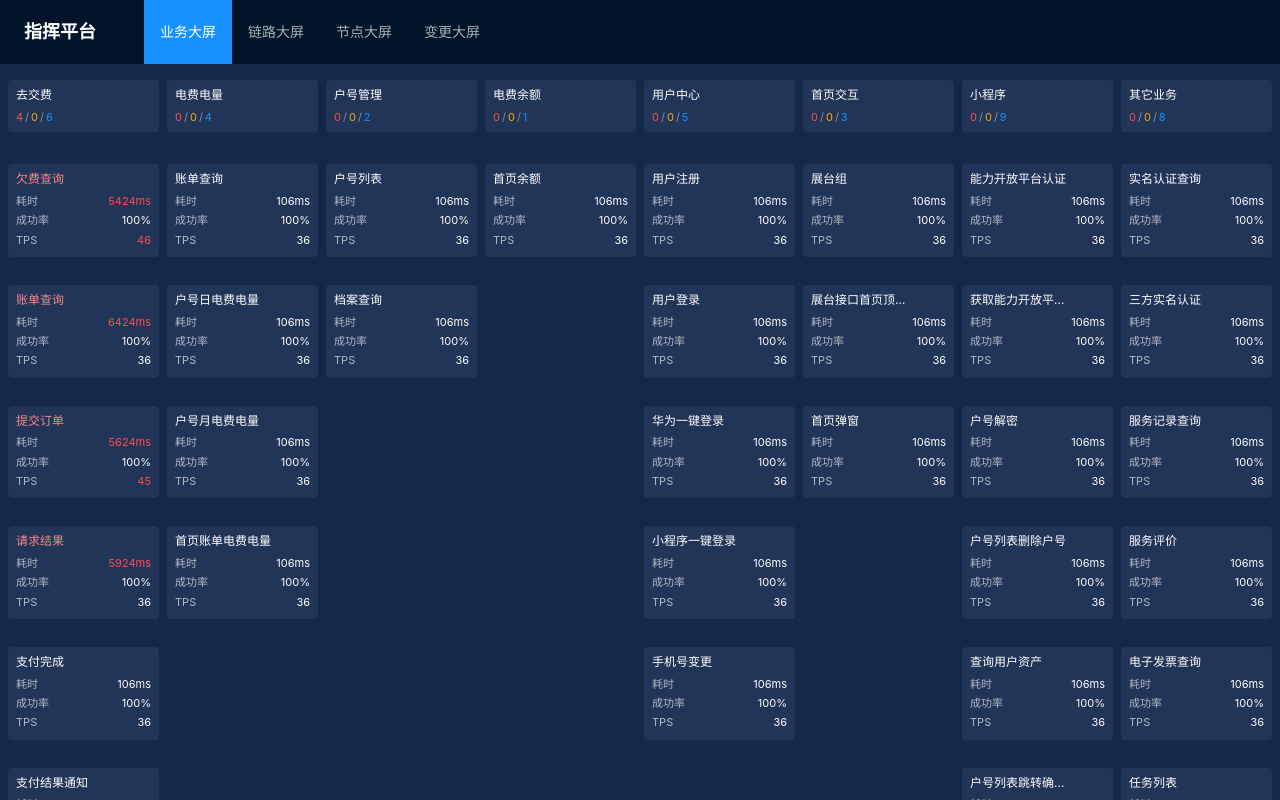
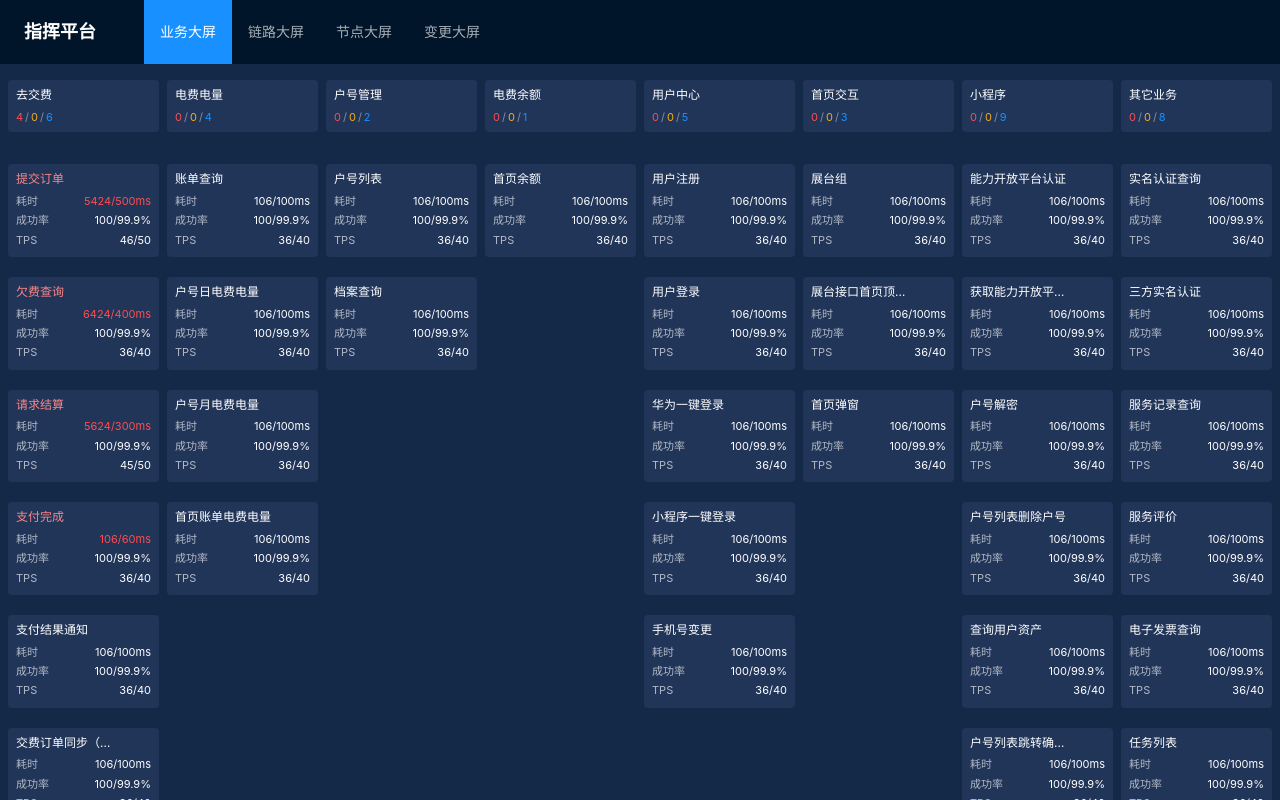
Before and after one commit to chzhh393/RiskPlatform, a React (Vite) app: page /business-flow in a window 1280 px wide. Shown: the top 800 px of the page. Built offline with nearby package versions, Linux system fonts and the light colour scheme.

Commit message:
更新业务大屏UI

```diff
--- a/src/pages/BusinessFlow/components/BusinessFlowList.tsx
+++ b/src/pages/BusinessFlow/components/BusinessFlowList.tsx
@@ -13,33 +13,52 @@ const BusinessFlowList: React.FC = () => {
     }
   };
 
+  const isMetricError = (value: number, baseline: number) => {
+    return value / baseline > 1.5;
+  };
+
+  const isFlowError = (metrics: any) => {
+    return isMetricError(metrics.time, metrics.baseline.time) ||
+           isMetricError(metrics.successRate, metrics.baseline.successRate) ||
+           isMetricError(metrics.tps, metrics.baseline.tps);
+  };
+
+  const getMetricColor = (value: number, baseline: number) => {
+    const ratio = value / baseline;
+    if (ratio <= 1.2) return ''; // Default color
+    if (ratio <= 1.5) return 'warning';
+    return 'error';
+  };
+
   return (
-    <Row gutter={[16, 16]} className="business-flows">
+    <Row gutter={[16, 8]} className="business-flows">
       {Object.entries(mockBusinessFlows as Record<string, BusinessFlow[]>).map(([moduleId, flows]) => (
         <Col key={moduleId} span={3}>
-          <Row gutter={[0, 16]}>
+          <Row gutter={[0, 8]}>
             {flows.map(flow => (
               <Col key={flow.id} span={24}>
                 <div
-                  className={`flow-item ${flow?.isError ?? false ? 'error' : ''} ${flow.name === '提交订单' ? 'clickable' : ''}`}
+                  className={`flow-item ${isFlowError(flow.metrics) ? 'error' : ''} ${flow.name === '提交订单' ? 'clickable' : ''}`}
                   onClick={() => handleFlowClick(flow.id, flow.name)}
                 >
                   <div className="flow-name">{flow.name}</div>
                   <div className="flow-metrics">
                     <div className="metric">
                       <span>耗时</span>
-                      <span className={flow.metrics.time > 5000 ? 'error' : ''}>
-                        {flow.metrics.time}ms
+                      <span className={getMetricColor(flow.metrics.time, flow.metrics.baseline.time)}>
+                        {flow.metrics.time}/{flow.metrics.baseline.time}ms
                       </span>
                     </div>
                     <div className="metric">
                       <span>成功率</span>
-                      <span>{flow.metrics.successRate}%</span>
+                      <span className={getMetricColor(flow.metrics.successRate, flow.metrics.baseline.successRate)}>
+                        {flow.metrics.successRate}/{flow.metrics.baseline.successRate}%
+                      </span>
                     </div>
                     <div className="metric">
                       <span>TPS</span>
-                      <span className={flow.metrics?.tpsError ?? false ? 'error' : ''}>
-                        {flow.metrics.tps}
+                      <span className={getMetricColor(flow.metrics.tps, flow.metrics.baseline.tps)}>
+                        {flow.metrics.tps}/{flow.metrics.baseline.tps}
                       </span>
                     </div>
                   </div>
--- a/src/pages/BusinessFlow/mock/data.ts
+++ b/src/pages/BusinessFlow/mock/data.ts
@@ -65,215 +65,646 @@ export const mockBusinessModules: BusinessModule[] = [
   }
 ];
 
+export interface BusinessFlow {
+  id: string;
+  name: string;
+  url: string;
+  isError: boolean;
+  metrics: {
+    time: number;
+    successRate: number;
+    tps: number;
+    baseline: {
+      time: number;
+      successRate: number;
+      tps: number;
+    }
+  }
+}
+
 export const mockBusinessFlows = {
   'pay': [
     {
-      id: 'flow-1',
-      name: '欠费查询',
+      id: 'submit-order',
+      name: '提交订单',
+      url: '/emss-eaa-payelec-front/member/p2/f01',
       isError: true,
-      metrics: { time: 5424, successRate: 100, tps: 46, tpsError: true }
+      metrics: {
+        time: 5424,
+        successRate: 100,
+        tps: 46,
+        baseline: {
+          time: 500,
+          successRate: 99.9,
+          tps: 50
+        }
+      }
     },
     {
-      id: 'flow-2',
-      name: '账单查询',
+      id: 'query-arrears',
+      name: '欠费查询',
+      url: '/emss-eaa-payelec-front/member/p1/f01',
       isError: true,
-      metrics: { time: 6424, successRate: 100, tps: 36 }
+      metrics: {
+        time: 6424,
+        successRate: 100,
+        tps: 36,
+        baseline: {
+          time: 400,
+          successRate: 99.9,
+          tps: 40
+        }
+      }
     },
     {
-      id: 'flow-3',
-      name: '提交订单',
+      id: 'settlement',
+      name: '请求结算',
+      url: '/emss-eaa-payelec-front/member/p3/f03',
       isError: true,
-      metrics: { time: 5624, successRate: 100, tps: 45, tpsError: true }
+      metrics: {
+        time: 5624,
+        successRate: 100,
+        tps: 45,
+        baseline: {
+          time: 300,
+          successRate: 99.9,
+          tps: 50
+        }
+      }
     },
     {
-      id: 'flow-4',
-      name: '请求结果',
-      isError: true,
-      metrics: { time: 5924, successRate: 100, tps: 36 }
+      id: 'pay-complete',
+      name: '支付完成',
+      url: '/emss-eaa-individuation-front/member/c2/f01',
+      isError: false,
+      metrics: {
+        time: 106,
+        successRate: 100,
+        tps: 36,
+        baseline: {
+          time: 60,
+          successRate: 99.9,
+          tps: 40
+        }
+      }
     },
     {
-      id: 'flow-5',
-      name: '支付完成',
-      metrics: { time: 106, successRate: 100, tps: 36 }
+      id: 'pay-notify',
+      name: '支付结果通知',
+      url: '/emss-eaa-recharge-front/member/c7/f01',
+      isError: false,
+      metrics: {
+        time: 106,
+        successRate: 100,
+        tps: 36,
+        baseline: {
+          time: 100,
+          successRate: 99.9,
+          tps: 40
+        }
+      }
     },
     {
-      id: 'flow-6',
-      name: '支付结果通知',
-      metrics: { time: 106, successRate: 100, tps: 36 }
+      id: 'sync-order',
+      name: '交费订单同步（销账）',
+      url: '/emss-pfa-syncorder-front/inner/c1/f06',
+      isError: false,
+      metrics: {
+        time: 106,
+        successRate: 100,
+        tps: 36,
+        baseline: {
+          time: 100,
+          successRate: 99.9,
+          tps: 40
+        }
+      }
     }
   ],
   'electric': [
     {
-      id: 'flow-7',
+      id: 'bill-query',
       name: '账单查询',
-      metrics: { time: 106, successRate: 100, tps: 36 }
+      url: '/emss-bia-bill-front/member/c18/f01',
+      isError: false,
+      metrics: {
+        time: 106,
+        successRate: 100,
+        tps: 36,
+        baseline: {
+          time: 100,
+          successRate: 99.9,
+          tps: 40
+        }
+      }
     },
     {
-      id: 'flow-8',
+      id: 'daily-electric',
       name: '户号日电费电量',
-      metrics: { time: 106, successRate: 100, tps: 36 }
+      url: '/emss-bia-bill-front/member/c11/f01',
+      isError: false,
+      metrics: {
+        time: 106,
+        successRate: 100,
+        tps: 36,
+        baseline: {
+          time: 100,
+          successRate: 99.9,
+          tps: 40
+        }
+      }
     },
     {
-      id: 'flow-9',
+      id: 'monthly-electric',
       name: '户号月电费电量',
-      metrics: { time: 106, successRate: 100, tps: 36 }
+      url: '/emss-bia-bill-front/member/c4/f01',
+      isError: false,
+      metrics: {
+        time: 106,
+        successRate: 100,
+        tps: 36,
+        baseline: {
+          time: 100,
+          successRate: 99.9,
+          tps: 40
+        }
+      }
     },
     {
-      id: 'flow-10',
+      id: 'homepage-bill',
       name: '首页账单电费电量',
-      metrics: { time: 106, successRate: 100, tps: 36 }
+      url: '/emss-bia-bill-front/member/c4/f07',
+      isError: false,
+      metrics: {
+        time: 106,
+        successRate: 100,
+        tps: 36,
+        baseline: {
+          time: 100,
+          successRate: 99.9,
+          tps: 40
+        }
+      }
     }
   ],
   'account': [
     {
-      id: 'flow-11',
+      id: 'account-list',
       name: '户号列表',
-      metrics: { time: 106, successRate: 100, tps: 36 }
+      url: '/emss-eaa-individuation-front/member/c1/f01',
+      isError: false,
+      metrics: {
+        time: 106,
+        successRate: 100,
+        tps: 36,
+        baseline: {
+          time: 100,
+          successRate: 99.9,
+          tps: 40
+        }
+      }
     },
     {
-      id: 'flow-12',
+      id: 'archive-query',
       name: '档案查询',
-      metrics: { time: 106, successRate: 100, tps: 36 }
+      url: '/emss-eaa-individuation-front/member/c1/f02',
+      isError: false,
+      metrics: {
+        time: 106,
+        successRate: 100,
+        tps: 36,
+        baseline: {
+          time: 100,
+          successRate: 99.9,
+          tps: 40
+        }
+      }
     }
   ],
   'balance': [
     {
-      id: 'flow-13',
+      id: 'homepage-balance',
       name: '首页余额',
-      metrics: { time: 106, successRate: 100, tps: 36 }
+      url: '/emss-eaa-individuation-front/member/c2/f01',
+      isError: false,
+      metrics: {
+        time: 106,
+        successRate: 100,
+        tps: 36,
+        baseline: {
+          time: 100,
+          successRate: 99.9,
+          tps: 40
+        }
+      }
     }
   ],
   'user': [
     {
-      id: 'flow-14',
+      id: 'user-register',
       name: '用户注册',
-      metrics: { time: 106, successRate: 100, tps: 36 }
+      url: '/emss-eaa-user-front/member/c1/f01',
+      isError: false,
+      metrics: {
+        time: 106,
+        successRate: 100,
+        tps: 36,
+        baseline: {
+          time: 100,
+          successRate: 99.9,
+          tps: 40
+        }
+      }
     },
     {
-      id: 'flow-15',
+      id: 'user-login',
       name: '用户登录',
-      metrics: { time: 106, successRate: 100, tps: 36 }
+      url: '/emss-eaa-user-front/member/c1/f02',
+      isError: false,
+      metrics: {
+        time: 106,
+        successRate: 100,
+        tps: 36,
+        baseline: {
+          time: 100,
+          successRate: 99.9,
+          tps: 40
+        }
+      }
     },
     {
-      id: 'flow-16',
+      id: 'huawei-login',
       name: '华为一键登录',
-      metrics: { time: 106, successRate: 100, tps: 36 }
+      url: '/emss-eaa-user-front/member/c1/f03',
+      isError: false,
+      metrics: {
+        time: 106,
+        successRate: 100,
+        tps: 36,
+        baseline: {
+          time: 100,
+          successRate: 99.9,
+          tps: 40
+        }
+      }
     },
     {
-      id: 'flow-17',
+      id: 'miniapp-login',
       name: '小程序一键登录',
-      metrics: { time: 106, successRate: 100, tps: 36 }
+      url: '/emss-eaa-user-front/member/c1/f04',
+      isError: false,
+      metrics: {
+        time: 106,
+        successRate: 100,
+        tps: 36,
+        baseline: {
+          time: 100,
+          successRate: 99.9,
+          tps: 40
+        }
+      }
     },
     {
-      id: 'flow-18',
+      id: 'phone-change',
       name: '手机号变更',
-      metrics: { time: 106, successRate: 100, tps: 36 }
+      url: '/emss-eaa-user-front/member/c2/f01',
+      isError: false,
+      metrics: {
+        time: 106,
+        successRate: 100,
+        tps: 36,
+        baseline: {
+          time: 100,
+          successRate: 99.9,
+          tps: 40
+        }
+      }
     }
   ],
   'homepage': [
     {
-      id: 'flow-19',
+      id: 'booth-group',
       name: '展台组',
-      metrics: { time: 106, successRate: 100, tps: 36 }
+      url: '/emss-eaa-homepage-front/member/c1/f01',
+      isError: false,
+      metrics: {
+        time: 106,
+        successRate: 100,
+        tps: 36,
+        baseline: {
+          time: 100,
+          successRate: 99.9,
+          tps: 40
+        }
+      }
     },
     {
-      id: 'flow-20',
+      id: 'top-microapp',
       name: '展台接口首页顶部微应用',
-      metrics: { time: 106, successRate: 100, tps: 36 }
+      url: '/emss-eaa-homepage-front/member/c1/f02',
+      isError: false,
+      metrics: {
+        time: 106,
+        successRate: 100,
+        tps: 36,
+        baseline: {
+          time: 100,
+          successRate: 99.9,
+          tps: 40
+        }
+      }
     },
     {
-      id: 'flow-21',
+      id: 'homepage-popup',
       name: '首页弹窗',
-      metrics: { time: 106, successRate: 100, tps: 36 }
+      url: '/emss-eaa-homepage-front/member/c1/f03',
+      isError: false,
+      metrics: {
+        time: 106,
+        successRate: 100,
+        tps: 36,
+        baseline: {
+          time: 100,
+          successRate: 99.9,
+          tps: 40
+        }
+      }
     }
   ],
   'miniapp': [
     {
-      id: 'flow-22',
+      id: 'platform-auth',
       name: '能力开放平台认证',
-      metrics: { time: 106, successRate: 100, tps: 36 }
+      url: '/emss-eaa-miniapp-front/member/c1/f01',
+      isError: false,
+      metrics: {
+        time: 106,
+        successRate: 100,
+        tps: 36,
+        baseline: {
+          time: 100,
+          successRate: 99.9,
+          tps: 40
+        }
+      }
     },
     {
-      id: 'flow-23',
+      id: 'platform-token',
       name: '获取能力开放平台token',
-      metrics: { time: 106, successRate: 100, tps: 36 }
+      url: '/emss-eaa-miniapp-front/member/c1/f02',
+      isError: false,
+      metrics: {
+        time: 106,
+        successRate: 100,
+        tps: 36,
+        baseline: {
+          time: 100,
+          successRate: 99.9,
+          tps: 40
+        }
+      }
     },
     {
-      id: 'flow-24',
+      id: 'account-decrypt',
       name: '户号解密',
-      metrics: { time: 106, successRate: 100, tps: 36 }
+      url: '/emss-eaa-miniapp-front/member/c2/f01',
+      isError: false,
+      metrics: {
+        time: 106,
+        successRate: 100,
+        tps: 36,
+        baseline: {
+          time: 100,
+          successRate: 99.9,
+          tps: 40
+        }
+      }
     },
     {
-      id: 'flow-25',
+      id: 'delete-account',
       name: '户号列表删除户号',
-      metrics: { time: 106, successRate: 100, tps: 36 }
+      url: '/emss-eaa-miniapp-front/member/c2/f02',
+      isError: false,
+      metrics: {
+        time: 106,
+        successRate: 100,
+        tps: 36,
+        baseline: {
+          time: 100,
+          successRate: 99.9,
+          tps: 40
+        }
+      }
     },
     {
-      id: 'flow-26',
+      id: 'query-assets',
       name: '查询用户资产',
-      metrics: { time: 106, successRate: 100, tps: 36 }
+      url: '/emss-eaa-miniapp-front/member/c3/f01',
+      isError: false,
+      metrics: {
+        time: 106,
+        successRate: 100,
+        tps: 36,
+        baseline: {
+          time: 100,
+          successRate: 99.9,
+          tps: 40
+        }
+      }
     },
     {
-      id: 'flow-27',
+      id: 'confirm-page',
       name: '户号列表跳转确认页面',
-      metrics: { time: 106, successRate: 100, tps: 36 }
+      url: '/emss-eaa-miniapp-front/member/c3/f02',
+      isError: false,
+      metrics: {
+        time: 106,
+        successRate: 100,
+        tps: 36,
+        baseline: {
+          time: 100,
+          successRate: 99.9,
+          tps: 40
+        }
+      }
     },
     {
-      id: 'flow-28',
+      id: 'alipay-balance',
       name: '支付宝生活缴费查询余额',
-      metrics: { time: 106, successRate: 100, tps: 36 }
+      url: '/emss-eaa-miniapp-front/member/c4/f01',
+      isError: false,
+      metrics: {
+        time: 106,
+        successRate: 100,
+        tps: 36,
+        baseline: {
+          time: 100,
+          successRate: 99.9,
+          tps: 40
+        }
+      }
     },
     {
-      id: 'flow-29',
+      id: 'miniapp-order',
       name: '小程序下单',
-      metrics: { time: 106, successRate: 100, tps: 36 }
+      url: '/emss-eaa-miniapp-front/member/c4/f02',
+      isError: false,
+      metrics: {
+        time: 106,
+        successRate: 100,
+        tps: 36,
+        baseline: {
+          time: 100,
+          successRate: 99.9,
+          tps: 40
+        }
+      }
     },
     {
-      id: 'flow-30',
+      id: 'wechat-bill',
       name: '微信小程序账单查询',
-      metrics: { time: 106, successRate: 100, tps: 36 }
+      url: '/emss-eaa-miniapp-front/member/c4/f03',
+      isError: false,
+      metrics: {
+        time: 106,
+        successRate: 100,
+        tps: 36,
+        baseline: {
+          time: 100,
+          successRate: 99.9,
+          tps: 40
+        }
+      }
     }
   ],
   'other': [
     {
-      id: 'flow-31',
+      id: 'real-name-query',
       name: '实名认证查询',
-      metrics: { time: 106, successRate: 100, tps: 36 }
+      url: '/emss-eaa-other-front/member/c1/f01',
+      isError: false,
+      metrics: {
+        time: 106,
+        successRate: 100,
+        tps: 36,
+        baseline: {
+          time: 100,
+          successRate: 99.9,
+          tps: 40
+        }
+      }
     },
     {
-      id: 'flow-32',
+      id: 'third-party-auth',
       name: '三方实名认证',
-      metrics: { time: 106, successRate: 100, tps: 36 }
+      url: '/emss-eaa-other-front/member/c1/f02',
+      isError: false,
+      metrics: {
+        time: 106,
+        successRate: 100,
+        tps: 36,
+        baseline: {
+          time: 100,
+          successRate: 99.9,
+          tps: 40
+        }
+      }
     },
     {
-      id: 'flow-33',
+      id: 'service-record',
       name: '服务记录查询',
-      metrics: { time: 106, successRate: 100, tps: 36 }
+      url: '/emss-eaa-other-front/member/c2/f01',
+      isError: false,
+      metrics: {
+        time: 106,
+        successRate: 100,
+        tps: 36,
+        baseline: {
+          time: 100,
+          successRate: 99.9,
+          tps: 40
+        }
+      }
     },
     {
-      id: 'flow-34',
+      id: 'service-rating',
       name: '服务评价',
-      metrics: { time: 106, successRate: 100, tps: 36 }
+      url: '/emss-eaa-other-front/member/c2/f02',
+      isError: false,
+      metrics: {
+        time: 106,
+        successRate: 100,
+        tps: 36,
+        baseline: {
+          time: 100,
+          successRate: 99.9,
+          tps: 40
+        }
+      }
     },
     {
-      id: 'flow-35',
+      id: 'e-invoice',
       name: '电子发票查询',
-      metrics: { time: 106, successRate: 100, tps: 36 }
+      url: '/emss-eaa-other-front/member/c3/f01',
+      isError: false,
+      metrics: {
+        time: 106,
+        successRate: 100,
+        tps: 36,
+        baseline: {
+          time: 100,
+          successRate: 99.9,
+          tps: 40
+        }
+      }
     },
     {
-      id: 'flow-36',
+      id: 'task-list',
       name: '任务列表',
-      metrics: { time: 106, successRate: 100, tps: 36 }
+      url: '/emss-eaa-other-front/member/c3/f02',
+      isError: false,
+      metrics: {
+        time: 106,
+        successRate: 100,
+        tps: 36,
+        baseline: {
+          time: 100,
+          successRate: 99.9,
+          tps: 40
+        }
+      }
     },
     {
-      id: 'flow-37',
+      id: 'task-complete',
       name: '任务完成',
-      metrics: { time: 106, successRate: 100, tps: 36 }
+      url: '/emss-eaa-other-front/member/c3/f03',
+      isError: false,
+      metrics: {
+        time: 106,
+        successRate: 100,
+        tps: 36,
+        baseline: {
+          time: 100,
+          successRate: 99.9,
+          tps: 40
+        }
+      }
     },
     {
-      id: 'flow-38',
+      id: 'user-signin',
       name: '用户签到',
-      metrics: { time: 106, successRate: 100, tps: 36 }
+      url: '/emss-eaa-other-front/member/c4/f01',
+      isError: false,
+      metrics: {
+        time: 106,
+        successRate: 100,
+        tps: 36,
+        baseline: {
+          time: 100,
+          successRate: 99.9,
+          tps: 40
+        }
+      }
     }
   ]
 };
--- a/src/pages/BusinessFlow/types.ts
+++ b/src/pages/BusinessFlow/types.ts
@@ -2,7 +2,11 @@ export interface BusinessMetrics {
   time: number;
   successRate: number;
   tps: number;
-  tpsError?: boolean;
+  baseline: {
+    time: number;
+    successRate: number;
+    tps: number;
+  };
 }
 
 export interface BusinessFlow {
```
Also changed, not shown: src/entities/linkurl.md (+30 -13 lines), 1 other file (tests, documents, lock files or other folders).
